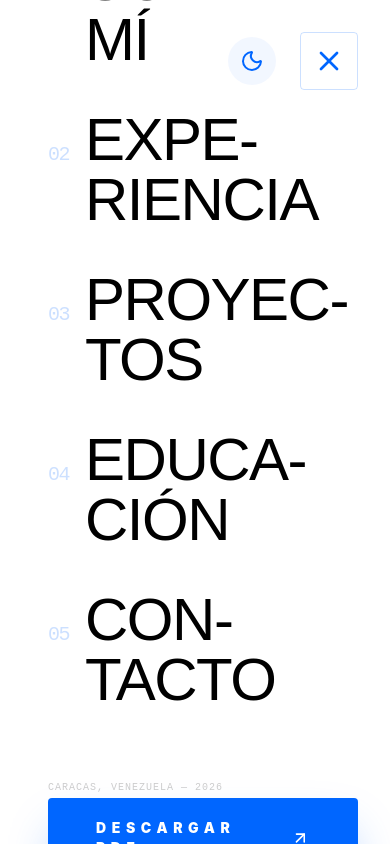
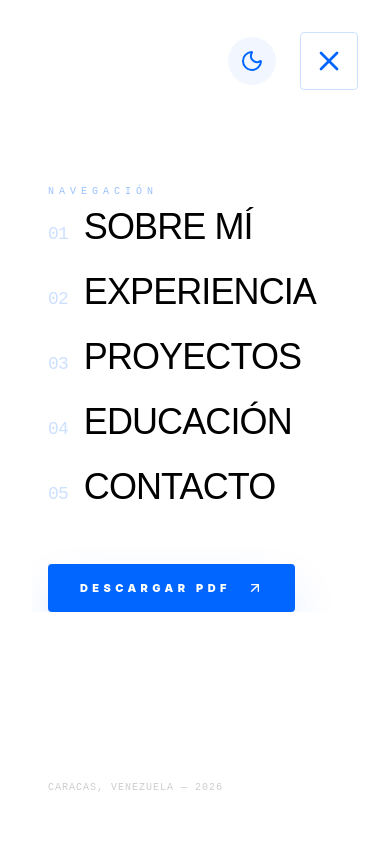
Before and after one commit to humbertodcr2911/mi-curriculum-profesional, a React (Vite) app: page / in a window 390 px wide. Both pictures are taken after a click on the button 333 px from the left and 65 px from the top of the page. Shown: the top 844 px of the page. Built offline with nearby package versions, Linux system fonts and the light colour scheme.

Commit message:
Se hace mas response

```diff
--- a/src/components/Experience.jsx
+++ b/src/components/Experience.jsx
@@ -16,7 +16,7 @@ const Experience = () => {
             <span className="text-[10px] md:text-xs font-mono tracking-[0.3em] md:tracking-[0.5em] text-primary uppercase font-black">02 / TRAYECTORIA</span>
             <div className="h-px w-16 md:w-24 bg-primary/20" />
           </div>
-          <h2 className="text-5xl sm:text-7xl md:text-8xl lg:text-8xl font-display font-medium text-black dark:text-white tracking-tight leading-none break-words">
+          <h2 className="text-4xl sm:text-6xl md:text-8xl lg:text-8xl font-display font-medium text-black dark:text-white tracking-tight leading-loose break-words">
             Trayectoria <br /> <span className="text-primary/30 dark:text-primary/50 text-outline italic">Profesional</span>
           </h2>
         </div>
--- a/src/components/Header.jsx
+++ b/src/components/Header.jsx
@@ -128,31 +128,31 @@ const Header = ({ darkMode, setDarkMode }) => {
               </button>
             </div>
 
-            <nav className="flex flex-col items-start space-y-10 w-full pl-4">
-              <span className="text-[10px] font-mono tracking-[0.5em] text-primary/40 uppercase mb-4">NAVEGACIÓN</span>
+            <nav className="flex flex-col items-start space-y-6 sm:space-y-10 w-full pl-4 overflow-y-auto max-h-[70vh]">
+              <span className="text-[10px] font-mono tracking-[0.5em] text-primary/40 uppercase mb-2">NAVEGACIÓN</span>
               {navLinks.map((link, idx) => (
                 <motion.a
                   key={link.name}
                   href={link.href}
                   onClick={() => setIsOpen(false)}
-                  className="text-6xl sm:text-7xl font-display font-medium tracking-tight hover:text-primary transition-all group flex items-baseline gap-4"
+                  className="text-4xl sm:text-6xl font-display font-medium tracking-tight hover:text-primary transition-all group flex items-baseline gap-4"
                   initial={{ opacity: 0, x: 50 }}
                   animate={{ opacity: 1, x: 0 }}
                   transition={{ delay: idx * 0.1 + 0.3 }}
                 >
-                  <span className="text-xl font-mono text-primary/20 group-hover:text-primary transition-colors">0{idx + 1}</span>
+                  <span className="text-lg font-mono text-primary/20 group-hover:text-primary transition-colors">0{idx + 1}</span>
                   {link.name.split('. ')[1]}
                 </motion.a>
               ))}
               <motion.a
                 href="#"
                 onClick={handleExportPDF}
-                className="mt-12 text-sm font-black tracking-[0.4em] uppercase bg-primary text-white px-12 py-5 rounded-sm shadow-2xl shadow-primary/40 flex items-center gap-4"
+                className="mt-8 text-[11px] font-black tracking-[0.4em] uppercase bg-primary text-white px-8 py-4 rounded-sm shadow-2xl shadow-primary/40 flex items-center gap-4"
                 initial={{ opacity: 0, y: 20 }}
                 animate={{ opacity: 1, y: 0 }}
                 transition={{ delay: 0.8 }}
               >
-                DESCARGAR PDF <ArrowUpRight className="w-5 h-5" />
+                DESCARGAR PDF <ArrowUpRight className="w-4 h-4" />
               </motion.a>
             </nav>
 
--- a/src/components/Hero.jsx
+++ b/src/components/Hero.jsx
@@ -90,7 +90,7 @@ const Hero = () => {
           <div className="flex flex-col space-y-8 md:space-y-12">
             <motion.h1
               variants={itemVariants}
-              className="text-5xl sm:text-7xl lg:text-9xl font-display font-medium leading-[1] md:leading-[0.9] tracking-tighter text-black dark:text-white"
+              className="text-4xl sm:text-6xl md:text-8xl lg:text-9xl font-display font-medium leading-[1] md:leading-[0.9] tracking-tighter text-black dark:text-white"
             >
               <span className="text-primary block mb-2 md:mb-4">{personalInfo.name.split(' ')[0]}</span>
               <span className="text-primary/20 dark:text-primary/40 text-outline leading-none break-words">
@@ -100,10 +100,10 @@ const Hero = () => {
 
             <motion.div
               variants={itemVariants}
-              className="mt-4 md:mt-8 max-w-3xl relative"
+              className="mt-2 md:mt-8 max-w-3xl relative"
             >
               <div className="absolute -left-12 top-2 w-8 h-px bg-primary/30 hidden lg:block" />
-              <p className="text-lg md:text-xl lg:text-2xl font-display font-light text-black/80 dark:text-white/70 leading-relaxed">
+              <p className="text-base md:text-xl lg:text-2xl font-display font-light text-black/80 dark:text-white/70 leading-relaxed">
                 {personalInfo.heroDescription}
               </p>
             </motion.div>
@@ -112,15 +112,15 @@ const Hero = () => {
           {/* Core Focus / Tech Detail - More Structured */}
           <motion.div
             variants={itemVariants}
-            className="flex flex-col md:flex-row md:items-center justify-between gap-10 md:gap-16 pt-12 md:pt-20 border-t-2 border-primary/10"
+            className="flex flex-col md:flex-row md:items-center justify-between gap-8 md:gap-16 pt-8 md:pt-20 border-t-2 border-primary/10"
           >
-            <div className="flex items-center gap-6 md:gap-8">
-              <div className="w-12 h-12 md:w-16 md:h-16 rounded-full border border-primary/20 flex items-center justify-center shrink-0">
+            <div className="flex items-center gap-4 md:gap-8">
+              <div className="w-10 h-10 md:w-16 md:h-16 rounded-full border border-primary/20 flex items-center justify-center shrink-0">
                 <ArrowUpRight className="w-5 h-5 md:w-6 md:h-6 text-primary" />
               </div>
-              <div className="space-y-1.5 md:space-y-3">
-                <span className="text-[8px] md:text-[10px] font-mono tracking-[0.3em] text-primary uppercase font-black">Especialización Principal</span>
-                <h2 className="text-2xl md:text-3xl lg:text-3xl font-display font-medium tracking-tight text-black dark:text-white leading-tight">
+              <div className="space-y-1 md:space-y-3">
+                <span className="text-[8px] md:text-[10px] font-mono tracking-[0.2em] md:tracking-[0.3em] text-primary uppercase font-black">Especialización Principal</span>
+                <h2 className="text-xl md:text-3xl lg:text-3xl font-display font-medium tracking-tight text-black dark:text-white leading-tight">
                   {personalInfo.specialty.split('|')[0]}
                 </h2>
               </div>
@@ -128,8 +128,8 @@ const Hero = () => {
 
             <div className="flex items-baseline space-x-3 md:space-x-4">
               <div className="flex flex-col items-start md:items-end">
-                <span className="text-[8px] md:text-[10px] font-mono tracking-[0.3em] text-primary uppercase font-black">Trayectoria</span>
-                <span className="text-5xl md:text-7xl lg:text-7xl font-display font-medium tracking-tighter text-black dark:text-white leading-none">
+                <span className="text-[8px] md:text-[10px] font-mono tracking-[0.2em] md:tracking-[0.3em] text-primary uppercase font-black">Trayectoria</span>
+                <span className="text-4xl md:text-7xl lg:text-7xl font-display font-medium tracking-tighter text-black dark:text-white leading-none">
                   {personalInfo.experienceYears}<span className="text-primary">+</span>
                 </span>
                 <span className="text-[8px] md:text-[10px] font-mono tracking-widest text-primary/60 uppercase font-bold">Años de Maestría</span>
--- a/src/components/Projects.jsx
+++ b/src/components/Projects.jsx
@@ -16,7 +16,7 @@ const Projects = () => {
             <span className="text-[10px] md:text-xs font-mono tracking-[0.3em] md:tracking-[0.5em] text-primary uppercase font-black">04 / PORTAFOLIO</span>
             <div className="h-px w-16 md:w-24 bg-primary/20" />
           </div>
-          <h2 className="text-5xl sm:text-7xl md:text-8xl lg:text-8xl font-display font-medium text-black dark:text-white tracking-tight leading-none break-words">
+          <h2 className="text-3xl sm:text-5xl md:text-7xl lg:text-8xl font-display font-medium text-black dark:text-white tracking-tight leading-tight break-words">
             Proyectos <br /> <span className="text-primary/30 dark:text-primary/50 text-outline italic">Curados</span>
           </h2>
         </div>
@@ -42,7 +42,7 @@ const Projects = () => {
               </div>
 
               <div className="space-y-4 md:space-y-8">
-                <h3 className="text-3xl md:text-5xl lg:text-6xl font-display font-medium text-black dark:text-white tracking-tight leading-tight group-hover:text-primary group-hover:translate-x-2 md:group-hover:translate-x-6 transition-all duration-700 break-words">
+                <h3 className="text-2xl md:text-4xl lg:text-5xl font-display font-medium text-black dark:text-white tracking-tight leading-tight group-hover:text-primary group-hover:translate-x-2 md:group-hover:translate-x-6 transition-all duration-700 break-words">
                   {project.title}
                 </h3>
                 <p className="text-lg md:text-xl lg:text-xl font-display font-light text-black/70 dark:text-white/60 leading-relaxed capitalize-first">
@@ -99,7 +99,7 @@ const Projects = () => {
               <div className="h-[1.5px] md:h-[2px] w-full bg-primary/10 scale-x-100 group-hover:bg-primary transition-colors origin-left" />
             </div>
             <div className="flex items-center justify-between transition-all duration-700">
-              <h3 className="text-4xl sm:text-6xl md:text-8xl lg:text-8xl font-display font-medium text-black dark:text-white tracking-tight leading-tight group-hover:text-primary break-words">
+              <h3 className="text-2xl sm:text-4xl md:text-7xl lg:text-8xl font-display font-medium text-black dark:text-white tracking-tight leading-tight group-hover:text-primary break-words">
                 Ver Repositorios <br /> <span className="italic font-light text-primary/40">en GitHub</span>
               </h3>
               <div className="w-16 h-16 md:w-24 md:h-24 lg:w-32 lg:h-32 rounded-full border-2 border-primary/10 flex items-center justify-center group-hover:border-primary group-hover:bg-primary transition-all duration-700 shrink-0 group-hover:translate-x-2 md:group-hover:translate-x-8 group-hover:-translate-y-2 md:group-hover:-translate-y-8">
--- a/src/components/Skills.jsx
+++ b/src/components/Skills.jsx
@@ -22,7 +22,7 @@ const Skills = () => {
             <span className="text-[10px] md:text-xs font-mono tracking-[0.3em] md:tracking-[0.5em] text-primary uppercase font-black">03 / CAPACIDADES</span>
             <div className="h-px w-12 md:w-24 bg-primary/20" />
           </div>
-          <h2 className="text-5xl sm:text-7xl md:text-8xl lg:text-9xl font-display font-medium text-black dark:text-white tracking-tight leading-none break-words">
+          <h2 className="text-3xl sm:text-5xl md:text-7xl lg:text-9xl font-display font-medium text-black dark:text-white tracking-tight leading-tight break-words">
             Ecosistema <br /> <span className="text-primary/30 dark:text-primary/50 text-outline italic">Tecnológico</span>
           </h2>
         </div>
@@ -83,7 +83,7 @@ const Skills = () => {
                   <Layers className="w-5 h-5 md:w-6 md:h-6 text-primary" />
                   <span className="text-[10px] md:text-xs font-mono tracking-[0.3em] md:tracking-[0.5em] text-primary uppercase font-black">04 / DIMENSIÓN HUMANA</span>
                 </div>
-                <h3 className="text-5xl md:text-6xl font-display font-medium text-black dark:text-white tracking-tighter leading-tight">
+                <h3 className="text-3xl md:text-5xl lg:text-6xl font-display font-medium text-black dark:text-white tracking-tighter leading-tight">
                   Capacidades <br /> <span className="text-primary/30 dark:text-primary/50 text-outline italic font-light leading-none">Transversales</span>
                 </h3>
               </div>
--- a/src/data/cvData.js
+++ b/src/data/cvData.js
@@ -19,7 +19,7 @@ export const cvData = {
     {
       id: 1,
       title: "Líder de Automatización / Desarrollador Senior Full Stack",
-      company: "Amagi",
+      company: "Amagi Group",
       period: "12/2024 - Presente",
       location: "Remoto / Caracas",
       description: "Liderazgo técnico en la automatización de pruebas para el Core Banking de Banplus e implementación de sistemas de monitoreo y auditoría.",
```
Also changed, not shown: src/components/Contact.jsx (+9 -9 lines), src/components/Education.jsx (+5 -5 lines).
